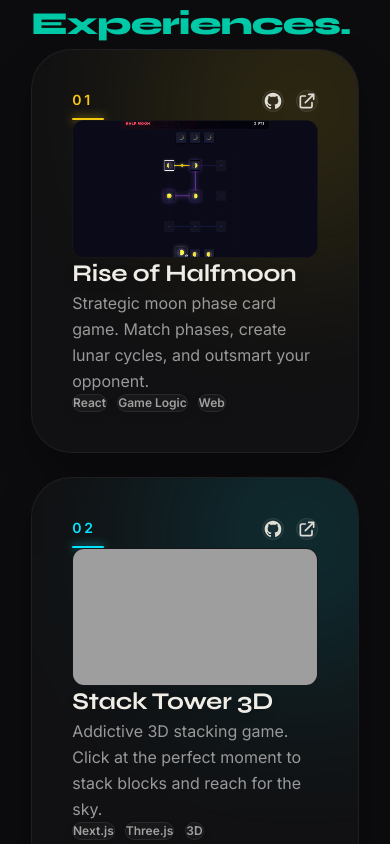
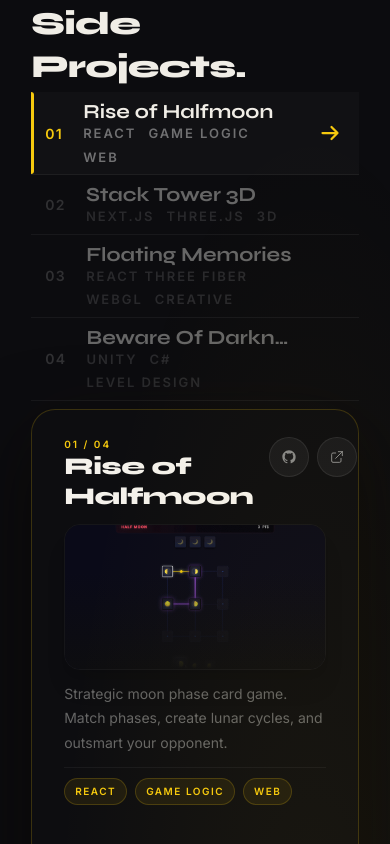
Before and after one commit to nahyun27/nahyun-portfolio, a Next.js app: page / in a window 390 px wide. Shown: the part 4020-4864 px from the top of the page. Built offline with nearby package versions, Linux system fonts and the light colour scheme.

Commit message:
feat: transforming CreativeSection.tsx into a Master-Detail layout

```diff
--- a/src/components/sections/CreativeSection.tsx
+++ b/src/components/sections/CreativeSection.tsx
@@ -1,7 +1,7 @@
 "use client";
 
-import { useRef, useState, useEffect } from "react";
-import { motion, useInView } from "framer-motion";
+import { useRef, useState } from "react";
+import { motion, useInView, AnimatePresence } from "framer-motion";
 import AnimatedHeading from "@/components/AnimatedHeading";
 
 const PROJECTS = [
@@ -46,160 +46,24 @@ const PROJECTS = [
   },
 ];
 
-function ProjectCard({ project, index, inView }: { project: { id: string, title: string, subtitle: string, tags: string[], github?: string, demo?: string, color: string, image?: string }, index: number, inView: boolean }) {
-  const [isHovered, setIsHovered] = useState(false);
-  const [mousePos, setMousePos] = useState({ x: 0, y: 0 });
-  const canvasRef = useRef<HTMLCanvasElement>(null);
+const GH_SVG = (
+  <svg className="w-4 h-4" fill="currentColor" viewBox="0 0 24 24">
+    <path fillRule="evenodd" d="M12 2C6.477 2 2 6.484 2 12.017c0 4.425 2.865 8.18 6.839 9.504.5.092.682-.217.682-.483 0-.237-.008-.868-.013-1.703-2.782.605-3.369-1.343-3.369-1.343-.454-1.158-1.11-1.466-1.11-1.466-.908-.62.069-.608.069-.608 1.003.07 1.531 1.032 1.531 1.032.892 1.53 2.341 1.088 2.91.832.092-.647.35-1.088.636-1.338-2.22-.253-4.555-1.113-4.555-4.951 0-1.093.39-1.988 1.029-2.688-.103-.253-.446-1.272.098-2.65 0 0 .84-.27 2.75 1.026A9.564 9.564 0 0112 6.844c.85.004 1.705.115 2.504.337 1.909-1.296 2.747-1.027 2.747-1.027.546 1.379.202 2.398.1 2.651.64.7 1.028 1.595 1.028 2.688 0 3.848-2.339 4.695-4.566 4.943.359.309.678.92.678 1.855 0 1.338-.012 2.419-.012 2.747 0 .268.18.58.688.482A10.019 10.019 0 0022 12.017C22 6.484 17.522 2 12 2z" clipRule="evenodd" />
+  </svg>
+);
 
-  useEffect(() => {
-    if (project.image && canvasRef.current) {
-      const img = new Image();
-      if (project.image.startsWith('http')) {
-        img.crossOrigin = "anonymous";
-      }
-      img.src = project.image;
-      img.onload = () => {
-        const ctx = canvasRef.current?.getContext("2d");
-        if (ctx && canvasRef.current) {
-          canvasRef.current.width = img.width;
-          canvasRef.current.height = img.height;
-          ctx.drawImage(img, 0, 0);
-        }
-      };
-    }
-  }, [project.image]);
-
-  return (
-    <motion.div
-      initial={{ opacity: 0, y: 40, scale: 0.95 }}
-      animate={inView ? { opacity: 1, y: 0, scale: 1 } : { opacity: 0, y: 40, scale: 0.95 }}
-      transition={{ delay: 0.15 + index * 0.1, duration: 0.7, ease: [0.16, 1, 0.3, 1] }}
-      onMouseMove={(e) => {
-        const rect = e.currentTarget.getBoundingClientRect();
-        setMousePos({ x: e.clientX - rect.left, y: e.clientY - rect.top });
-      }}
-      onMouseEnter={() => setIsHovered(true)}
-      onMouseLeave={() => setIsHovered(false)}
-      whileHover={{ y: -8, scale: 1.01 }}
-      className="group relative flex flex-col rounded-[2.5rem] overflow-hidden transition-all duration-500 cursor-default"
-      style={{
-        backgroundColor: "#111113",
-        border: "1px solid rgba(255,255,255,0.06)",
-        padding: "2.5rem", // Explicit padding fixes the cut-off text issue completely
-        boxShadow: "0 20px 40px rgba(0,0,0,0.3)"
-      }}
-    >
-      {/* Background static corner glow base */}
-      <div
-        className="absolute top-0 right-0 w-72 h-72 pointer-events-none rounded-full blur-[90px] opacity-[0.15] transition-opacity duration-500 group-hover:opacity-30"
-        style={{ backgroundColor: project.color, transform: "translate(30%, -30%)" }}
-      />
-
-      {/* Dynamic Mouse-tracking Spotlight Glow */}
-      <motion.div
-        className="absolute inset-0 pointer-events-none transition-opacity duration-500"
-        animate={{ opacity: isHovered ? 1 : 0 }}
-        style={{
-          background: `radial-gradient(circle 350px at ${mousePos.x}px ${mousePos.y}px, ${project.color}15, transparent 80%)`,
-        }}
-      />
-
-      <div className="relative z-10 flex flex-col h-full">
-        {/* Header (ID and Links) */}
-        <div className="flex justify-between items-start mb-6">
-          <div className="flex flex-col gap-2 pt-2">
-            <span className="text-sm font-black tracking-[0.2em]" style={{ color: project.color, fontFamily: "'Inter', sans-serif" }}>
-              {project.id}
-            </span>
-            <div className="w-8 h-[2px] rounded-full transition-all duration-500 group-hover:w-16"
-              style={{ backgroundColor: project.color, boxShadow: `0 0 10px ${project.color}` }} />
-          </div>
-
-          <div className="flex gap-3">
-            {project.github && (
-              <a href={project.github} target="_blank" rel="noopener noreferrer"
-                className="p-3 rounded-full transition-all duration-300 backdrop-blur-md"
-                style={{ backgroundColor: "rgba(255,255,255,0.04)", border: "1px solid rgba(255,255,255,0.08)", color: "#E0DDD6" }}
-                onMouseEnter={(e) => { e.currentTarget.style.backgroundColor = `${project.color}25`; e.currentTarget.style.color = project.color; e.currentTarget.style.borderColor = project.color; }}
-                onMouseLeave={(e) => { e.currentTarget.style.backgroundColor = "rgba(255,255,255,0.04)"; e.currentTarget.style.color = "#E0DDD6"; e.currentTarget.style.borderColor = "rgba(255,255,255,0.08)"; }}
-                title="GitHub">
-                <svg className="w-5 h-5 flex-shrink-0" fill="currentColor" viewBox="0 0 24 24"><path fillRule="evenodd" d="M12 2C6.477 2 2 6.484 2 12.017c0 4.425 2.865 8.18 6.839 9.504.5.092.682-.217.682-.483 0-.237-.008-.868-.013-1.703-2.782.605-3.369-1.343-3.369-1.343-.454-1.158-1.11-1.466-1.11-1.466-.908-.62.069-.608.069-.608 1.003.07 1.531 1.032 1.531 1.032.892 1.53 2.341 1.088 2.91.832.092-.647.35-1.088.636-1.338-2.22-.253-4.555-1.113-4.555-4.951 0-1.093.39-1.988 1.029-2.688-.103-.253-.446-1.272.098-2.65 0 0 .84-.27 2.75 1.026A9.564 9.564 0 0112 6.844c.85.004 1.705.115 2.504.337 1.909-1.296 2.747-1.027 2.747-1.027.546 1.379.202 2.398.1 2.651.64.7 1.028 1.595 1.028 2.688 0 3.848-2.339 4.695-4.566 4.943.359.309.678.92.678 1.855 0 1.338-.012 2.419-.012 2.747 0 .268.18.58.688.482A10.019 10.019 0 0022 12.017C22 6.484 17.522 2 12 2z" clipRule="evenodd" /></svg>
-              </a>
-            )}
-            {project.demo && (
-              <a href={project.demo} target="_blank" rel="noopener noreferrer"
-                className="p-3 rounded-full transition-all duration-300 backdrop-blur-md"
-                style={{ backgroundColor: "rgba(255,255,255,0.04)", border: "1px solid rgba(255,255,255,0.08)", color: "#E0DDD6" }}
-                onMouseEnter={(e) => { e.currentTarget.style.backgroundColor = `${project.color}25`; e.currentTarget.style.color = project.color; e.currentTarget.style.borderColor = project.color; }}
-                onMouseLeave={(e) => { e.currentTarget.style.backgroundColor = "rgba(255,255,255,0.04)"; e.currentTarget.style.color = "#E0DDD6"; e.currentTarget.style.borderColor = "rgba(255,255,255,0.08)"; }}
-                title="Live Demo">
-                <svg className="w-5 h-5 flex-shrink-0" fill="none" stroke="currentColor" viewBox="0 0 24 24"><path strokeLinecap="round" strokeLinejoin="round" strokeWidth="2" d="M10 6H6a2 2 0 00-2 2v10a2 2 0 002 2h10a2 2 0 002-2v-4M14 4h6m0 0v6m0-6L10 14" /></svg>
-              </a>
-            )}
-          </div>
-        </div>
-
-        {/* Project Image / GIF */}
-        {project.image && (
-          <div className="relative w-full aspect-[16/9] md:aspect-video rounded-xl overflow-hidden mb-6 border z-10 bg-[#0A0A0C]"
-            style={{ borderColor: "rgba(255,255,255,0.05)" }}>
-            <canvas
-              ref={canvasRef}
-              className={`absolute inset-0 w-full h-full object-cover transition-all duration-700 ${isHovered ? 'opacity-0 scale-105' : 'opacity-100 scale-100'}`}
-            />
-            <img
-              src={project.image}
-              alt={project.title}
-              loading="lazy"
-              className={`absolute inset-0 w-full h-full object-cover transition-all duration-700 ${isHovered ? 'opacity-100 scale-105' : 'opacity-0 scale-100'}`}
-            />
-          </div>
-        )}
-
-        {/* Title & Desc */}
-        <h3 className="font-bold text-2xl md:text-3xl mb-4 transition-colors duration-300 drop-shadow-lg"
-          style={{ fontFamily: "'Syne', sans-serif", color: "#F0EDE6", letterSpacing: "-0.01em" }}>
-          {project.title}
-        </h3>
-        <p className="text-base leading-relaxed mb-10 flex-1"
-          style={{ color: "#999", fontFamily: "'Inter', sans-serif" }}>
-          {project.subtitle}
-        </p>
-
-        {/* Tags */}
-        <div className="flex flex-wrap gap-2.5 mt-auto">
-          {project.tags.map((tag: string) => (
-            <span key={tag} className="px-4 py-2 text-xs font-semibold rounded-full backdrop-blur-md transition-colors duration-300"
-              style={{
-                backgroundColor: "rgba(255,255,255,0.03)",
-                border: "1px solid rgba(255,255,255,0.08)",
-                color: "#A0A0A0",
-                fontFamily: "'Inter', sans-serif",
-                boxShadow: "0 4px 10px rgba(0,0,0,0.1)"
-              }}
-              onMouseEnter={(e) => { e.currentTarget.style.color = "#FFF"; e.currentTarget.style.borderColor = project.color; e.currentTarget.style.backgroundColor = "rgba(255,255,255,0.1)"; }}
-              onMouseLeave={(e) => { e.currentTarget.style.color = "#A0A0A0"; e.currentTarget.style.borderColor = "rgba(255,255,255,0.08)"; e.currentTarget.style.backgroundColor = "rgba(255,255,255,0.03)"; }}>
-              {tag}
-            </span>
-          ))}
-        </div>
-      </div>
-
-      {/* Exquisite dynamic border on hover */}
-      <motion.div
-        className="absolute inset-0 rounded-[2.5rem] pointer-events-none transition-opacity duration-500"
-        style={{
-          border: `1px solid ${project.color}`,
-          opacity: isHovered ? 0.5 : 0
-        }}
-      />
-    </motion.div>
-  );
-}
+const DEMO_SVG = (
+  <svg className="w-4 h-4" fill="none" stroke="currentColor" viewBox="0 0 24 24">
+    <path strokeLinecap="round" strokeLinejoin="round" strokeWidth="1.5" d="M10 6H6a2 2 0 00-2 2v10a2 2 0 002 2h10a2 2 0 002-2v-4M14 4h6m0 0v6m0-6L10 14" />
+  </svg>
+);
 
 export default function CreativeSection() {
   const ref = useRef<HTMLElement>(null);
   const inView = useInView(ref, { once: false, amount: 0.1 });
+
+  const [selectedId, setSelectedId] = useState(PROJECTS[0].id);
+  const selectedProject = PROJECTS.find(p => p.id === selectedId) || PROJECTS[0];
 
   return (
     <section id="creative" ref={ref} className="min-h-screen flex items-center py-24 md:py-40 relative z-10"
@@ -207,27 +71,264 @@ export default function CreativeSection() {
       <div className="section-inner w-full">
 
         {/* Header */}
-        <div className="mb-20">
-          <motion.p initial={{ opacity: 0, y: 16 }} animate={inView ? { opacity: 1, y: 0 } : { opacity: 0, y: 16 }}
+        <div className="mb-16">
+          <motion.p
+            initial={{ opacity: 0, y: 16 }}
+            animate={inView ? { opacity: 1, y: 0 } : { opacity: 0, y: 16 }}
             className="text-xs tracking-[0.32em] uppercase font-semibold mb-6"
             style={{ color: "#00C9A7", fontFamily: "'Inter', sans-serif" }}>
-            04 — Web & Games
+            04 — Web &amp; Games
           </motion.p>
           <AnimatedHeading
-            text="Interactive|Experiences."
-            highlightWords={["Experiences."]}
+            text="Interactive|Side Projects."
+            highlightWords={["Interactive"]}
             style={{ fontSize: "clamp(2rem, 8vw, 4.5rem)" }}
             delay={0.1}
           />
         </div>
 
-        {/* Project Grid */}
-        <div className="grid grid-cols-1 lg:grid-cols-2 gap-6 md:gap-8">
-          {PROJECTS.map((project, i) => (
-            <ProjectCard key={project.id} project={project} index={i} inView={inView} />
-          ))}
+        {/* Master-Detail Grid */}
+        <div className="flex flex-col lg:flex-row gap-2 lg:gap-0 items-stretch">
+          {/* ── Left: Project List ── */}
+          <div className="w-full lg:w-[40%] flex flex-col">
+            {PROJECTS.map((project, i) => {
+              const isActive = selectedId === project.id;
+              return (
+                <motion.button
+                  key={project.id}
+                  initial={{ opacity: 0, x: -24 }}
+                  animate={inView ? { opacity: 1, x: 0 } : { opacity: 0, x: -24 }}
+                  whileHover={{ x: 6 }}
+                  transition={{ delay: 0.1 + i * 0.08, duration: 0.5, type: "spring", stiffness: 300, damping: 25 }}
+                  onClick={() => setSelectedId(project.id)}
+                  className="group relative w-full text-left outline-none focus:outline-none"
+                >
+                  {/* Row */}
+                  <div
+                    className="relative flex items-center gap-5 px-8 py-7 transition-all duration-400 border-b"
+                    style={{
+                      borderColor: "rgba(255,255,255,0.05)",
+                      backgroundColor: isActive ? "rgba(255,255,255,0.025)" : "transparent",
+                      padding: "7px 14px"
+                    }}
+                  >
+                    {/* Active left accent bar */}
+                    <motion.div
+                      animate={{ scaleY: isActive ? 1 : 0, opacity: isActive ? 1 : 0 }}
+                      transition={{ duration: 0.3 }}
+                      className="absolute left-0 top-0 bottom-0 w-[3px] origin-top rounded-r-full"
+                      style={{ backgroundColor: project.color }}
+                    />
+
+                    {/* Number */}
+                    <span
+                      className="text-[14px] font-black tracking-widest shrink-0 transition-colors duration-300"
+                      style={{ fontFamily: "'Inter', sans-serif", color: isActive ? project.color : "rgba(255,255,255,0.15)" }}
+                    >
+                      {project.id}
+                    </span>
+
+                    {/* Text */}
+                    <div className="flex-1 min-w-0">
+                      <h4
+                        className="font-bold text-xl md:text-2xl leading-tight transition-colors duration-300 mb-2 truncate group-hover:text-white"
+                        style={{
+                          fontFamily: "'Syne', sans-serif",
+                          color: isActive ? "#F0EDE6" : "#666"
+                        }}
+                      >
+                        {project.title}
+                      </h4>
+                      <div className="flex flex-wrap gap-x-3 gap-y-1">
+                        {project.tags.map(tag => (
+                          <span key={tag}
+                            className="text-[13px] uppercase tracking-[0.15em] font-bold transition-colors duration-300"
+                            style={{ fontFamily: "'Inter', sans-serif", color: isActive ? "rgba(255,255,255,0.4)" : "rgba(255,255,255,0.12)" }}
+                          >
+                            {tag}
+                          </span>
+                        ))}
+                      </div>
+                    </div>
+
+                    {/* Arrow / connector hint */}
+                    <motion.div
+                      animate={{ x: isActive ? 0 : -4, opacity: isActive ? 1 : 0 }}
+                      transition={{ duration: 0.3 }}
+                      className="shrink-0 flex items-center transition-transform duration-300 group-hover:translate-x-1.5"
+                      style={{ color: project.color }}
+                    >
+                      <svg width="30" height="30" viewBox="0 0 20 20" fill="none">
+                        <path d="M5 10h10M11 6l4 4-4 4" stroke="currentColor" strokeWidth="1.5" strokeLinecap="round" strokeLinejoin="round" />
+                      </svg>
+                    </motion.div>
+
+                    {/* Hover shimmer */}
+                    <motion.div
+                      initial={{ opacity: 0 }}
+                      whileHover={{ opacity: 1 }}
+                      className="absolute inset-0 pointer-events-none"
+                      style={{
+                        background: `linear-gradient(90deg, ${project.color}06 0%, transparent 70%)`,
+                      }}
+                    />
+                  </div>
+                </motion.button>
+              );
+            })}
+          </div>
+
+          {/* ── Connector Bridge ── */}
+          <div className="hidden lg:flex flex-col items-center justify-center w-[6%] relative">
+            <motion.div
+              animate={{ backgroundColor: selectedProject.color, opacity: 1 }}
+              transition={{ duration: 0.5 }}
+              className="w-px h-full max-h-40 mx-auto"
+              style={{
+                background: `linear-gradient(180deg, transparent 0%, ${selectedProject.color} 50%, transparent 100%)`,
+                opacity: 0.35,
+              }}
+            />
+            <motion.div
+              animate={{ backgroundColor: selectedProject.color, boxShadow: `0 0 10px ${selectedProject.color}` }}
+              transition={{ duration: 0.5 }}
+              className="absolute w-2 h-2 rounded-full"
+              style={{ backgroundColor: selectedProject.color }}
+            />
+          </div>
+
+          {/* ── Right: Detail Panel ── */}
+          <motion.div
+            animate={{ borderColor: `${selectedProject.color}30` }}
+            whileHover={{ y: -6, boxShadow: `0 40px 100px rgba(0,0,0,0.8), 0 0 100px ${selectedProject.color}15` }}
+            transition={{ duration: 0.6 }}
+            className="w-full lg:w-[48%] rounded-3xl flex flex-col overflow-hidden transition-shadow duration-500"
+            style={{
+              backgroundColor: "#0D0D10",
+              border: `1px solid ${selectedProject.color}20`,
+              boxShadow: `0 30px 80px rgba(0,0,0,0.6), 0 0 80px ${selectedProject.color}08`,
+              minHeight: "520px",
+              padding: "1.7rem 2rem",
+            }}
+          >
+            <AnimatePresence mode="wait">
+              <motion.div
+                key={selectedProject.id}
+                initial={{ opacity: 0, y: 16 }}
+                animate={{ opacity: 1, y: 0 }}
+                exit={{ opacity: 0, y: -16 }}
+                transition={{ duration: 0.35, ease: [0.16, 1, 0.3, 1] }}
+                className="relative flex flex-col h-full"
+              >
+
+                {/* Content */}
+                <div className="flex-1 px-8 pb-8 pt-5 md:px-10 md:pb-10 flex flex-col gap-3">
+                  {/* Title row */}
+                  <div className="flex items-start justify-between gap-4">
+                    <div>
+                      <span
+                        className="text-[10px] font-black tracking-[0.2em] uppercase block mb-2"
+                        style={{ color: selectedProject.color, fontFamily: "'Inter', sans-serif" }}
+                      >
+                        {selectedProject.id} / {PROJECTS.length.toString().padStart(2, "0")}
+                      </span>
+                      <h3
+                        className="font-black text-2xl md:text-3xl leading-tight"
+                        style={{ fontFamily: "'Syne', sans-serif", color: "#F4F1EB", letterSpacing: "-0.02em" }}
+                      >
+                        {selectedProject.title}
+                      </h3>
+                    </div>
+
+                    {/* Link buttons */}
+                    <div className="flex gap-2 shrink-0 pt-1">
+                      {selectedProject.github && (
+                        <a
+                          href={selectedProject.github}
+                          target="_blank"
+                          rel="noopener noreferrer"
+                          className="w-10 h-10 rounded-full flex items-center justify-center transition-all duration-300 hover:scale-110 hover:-translate-y-1 hover:shadow-lg"
+                          style={{ backgroundColor: "rgba(255,255,255,0.05)", border: "1px solid rgba(255,255,255,0.08)", color: "#888" }}
+                          onMouseEnter={e => { (e.currentTarget as HTMLAnchorElement).style.color = selectedProject.color; (e.currentTarget as HTMLAnchorElement).style.borderColor = selectedProject.color; (e.currentTarget as HTMLAnchorElement).style.boxShadow = `0 4px 15px ${selectedProject.color}40`; }}
+                          onMouseLeave={e => { (e.currentTarget as HTMLAnchorElement).style.color = "#888"; (e.currentTarget as HTMLAnchorElement).style.borderColor = "rgba(255,255,255,0.08)"; (e.currentTarget as HTMLAnchorElement).style.boxShadow = "none"; }}
+                          title="GitHub"
+                        >
+                          {GH_SVG}
+                        </a>
+                      )}
+                      {selectedProject.demo && (
+                        <a
+                          href={selectedProject.demo}
+                          target="_blank"
+                          rel="noopener noreferrer"
+                          className="w-10 h-10 rounded-full flex items-center justify-center transition-all duration-300 hover:scale-110 hover:-translate-y-1 hover:shadow-lg"
+                          style={{ backgroundColor: "rgba(255,255,255,0.05)", border: "1px solid rgba(255,255,255,0.08)", color: "#888" }}
+                          onMouseEnter={e => { (e.currentTarget as HTMLAnchorElement).style.color = selectedProject.color; (e.currentTarget as HTMLAnchorElement).style.borderColor = selectedProject.color; (e.currentTarget as HTMLAnchorElement).style.boxShadow = `0 4px 15px ${selectedProject.color}40`; }}
+                          onMouseLeave={e => { (e.currentTarget as HTMLAnchorElement).style.color = "#888"; (e.currentTarget as HTMLAnchorElement).style.borderColor = "rgba(255,255,255,0.08)"; (e.currentTarget as HTMLAnchorElement).style.boxShadow = "none"; }}
+                          title="Live Demo"
+                        >
+                          {DEMO_SVG}
+                        </a>
+                      )}
+                    </div>
+                  </div>
+
+                  {/* Image block */}
+                  {selectedProject.image && (
+                    <div className="relative w-full rounded-2xl overflow-hidden group shadow-xl" style={{ paddingBottom: "55%", border: "1px solid rgba(255,255,255,0.04)" }}>
+                      <img
+                        src={selectedProject.image}
+                        alt={selectedProject.title}
+                        className="absolute inset-0 w-full h-full object-cover transition-transform duration-1000 group-hover:scale-110"
+                      />
+                      {/* Interactive hover glow over the image */}
+                      <div className="absolute inset-0 opacity-0 group-hover:opacity-100 transition-opacity duration-700 pointer-events-none"
+                        style={{ boxShadow: `inset 0 0 50px ${selectedProject.color}40, inset 0 0 10px ${selectedProject.color}20` }} />
+
+                      {/* Color overlay fade at bottom */}
+                      <div
+                        className="absolute bottom-0 left-0 right-0 h-24 pointer-events-none transition-opacity duration-700 group-hover:opacity-70"
+                        style={{ background: `linear-gradient(to top, #0D0D10, transparent)` }}
+                      />
+                    </div>
+                  )}
+
+                  {/* Description */}
+                  <p className="text-sm md:text-base leading-[1.75] flex-1"
+                    style={{ color: "#666", fontFamily: "'Inter', sans-serif" }}>
+                    {selectedProject.subtitle}
+                  </p>
+
+                  {/* Tags */}
+                  <div className="flex flex-wrap gap-2 pt-2 border-t" style={{ borderColor: "rgba(255,255,255,0.05)", paddingTop: "10px" }}>
+                    {selectedProject.tags.map((tag: string) => (
+                      <span key={tag}
+                        className="px-3 py-1 text-[10px] font-bold uppercase tracking-[0.15em] rounded-full"
+                        style={{
+                          backgroundColor: `${selectedProject.color}14`,
+                          border: `1px solid ${selectedProject.color}30`,
+                          color: selectedProject.color,
+                          fontFamily: "'Inter', sans-serif", padding: "5px 10px"
+                        }}>
+                        {tag}
+                      </span>
+                    ))}
+                  </div>
+                </div>
+              </motion.div>
+            </AnimatePresence>
+
+            {/* BG glow */}
+            <div
+              className="absolute inset-0 pointer-events-none z-0"
+              style={{
+                background: `radial-gradient(ellipse at 80% 120%, ${selectedProject.color}10 0%, transparent 60%)`,
+                transition: "background 0.8s ease",
+              }}
+            />
+          </motion.div>
+
         </div>
-
       </div>
     </section>
   );
--- a/src/components/sections/ProjectsSection.tsx
+++ b/src/components/sections/ProjectsSection.tsx
@@ -80,8 +80,8 @@ export default function ProjectsSection() {
           03 — Projects
         </motion.p>
         <AnimatedHeading
-          text="What I've|Built."
-          highlightWords={["Built."]}
+          text="Selected|Work."
+          highlightWords={["Work."]}
           className="mb-14"
           style={{ fontSize: "clamp(2rem, 8vw, 4rem)" }}
           delay={0.1}
```
